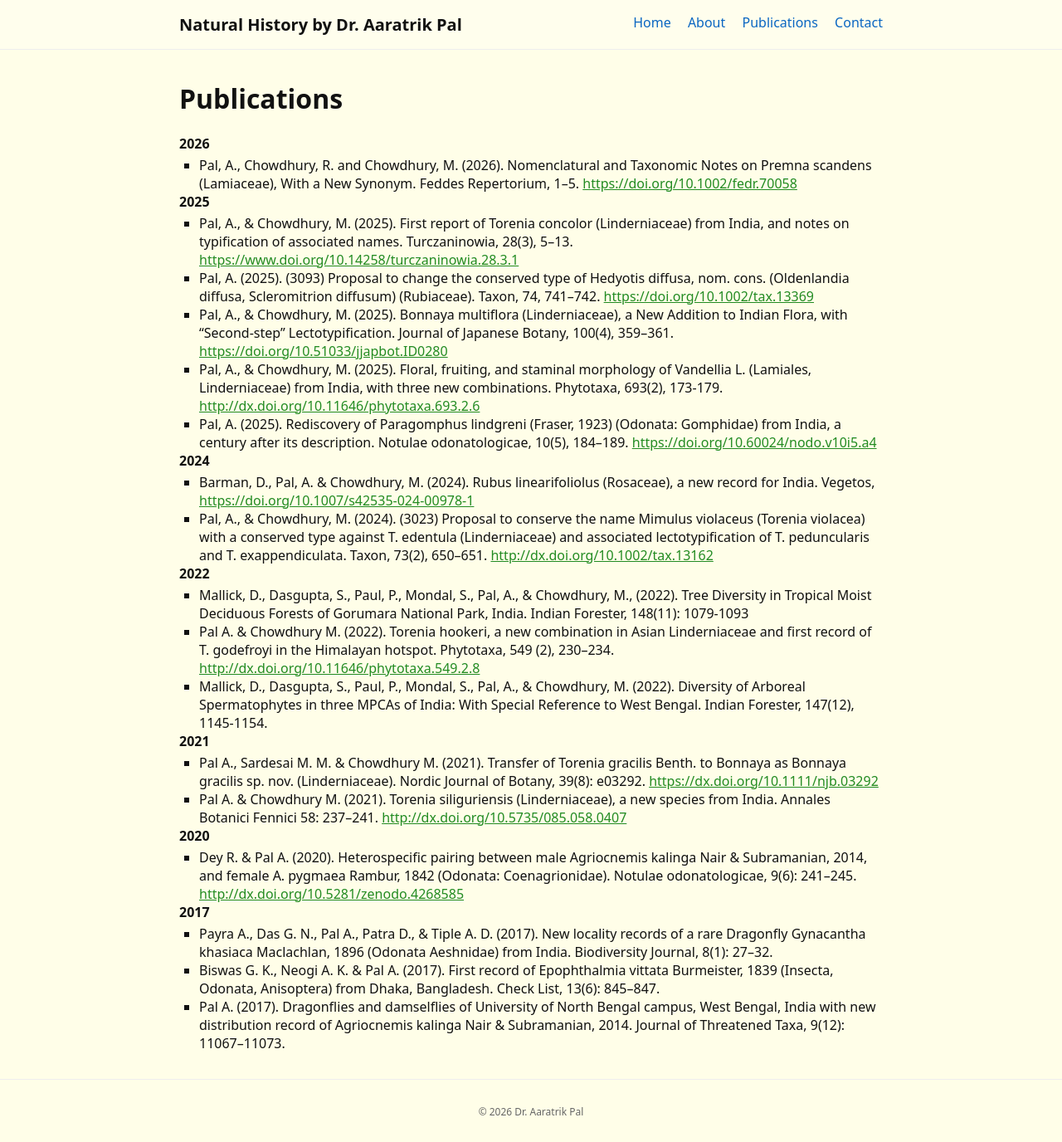
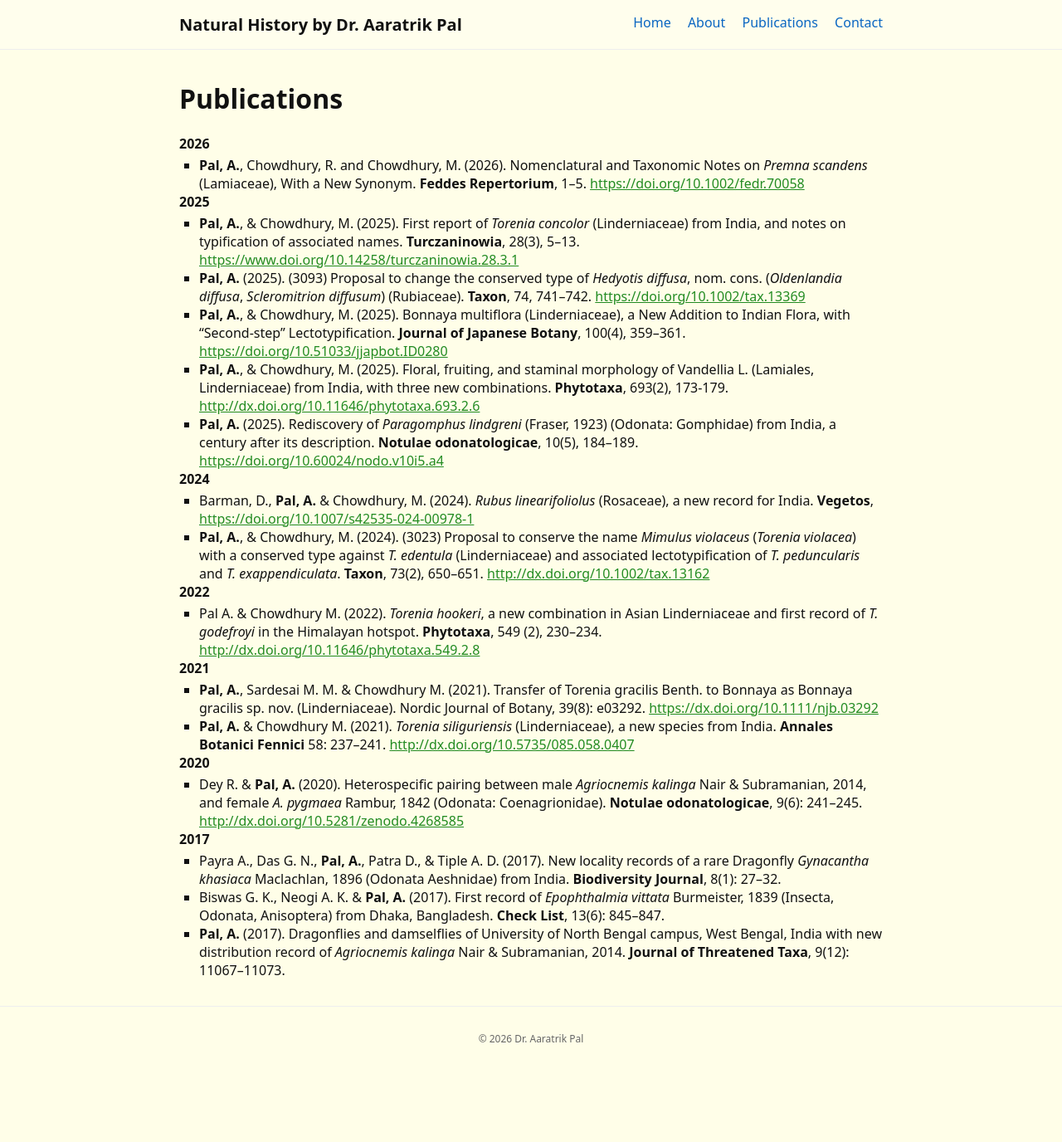
Before and after one commit to naturalhistory/naturalhistory.github.io, a Jekyll site: the page built from publications.md, in a window 1280 px wide. Shown: the whole page at 83% size. Built offline with Jekyll 4.4.1, drawn with Linux system fonts in a browser that asks for light colours; after the commit the page ends 1288 px from its top, so only the background shows below that.

Commit message:
Update publications.md

```diff
--- a/publications.md
+++ b/publications.md
@@ -7,29 +7,29 @@ permalink: /publications/
 # Publications
 
 * **2026**
-  - Pal, A., Chowdhury, R. and Chowdhury, M. (2026). Nomenclatural and Taxonomic Notes on Premna scandens (Lamiaceae), With a New Synonym. Feddes Repertorium, 1–5. <https://doi.org/10.1002/fedr.70058> <br>
+  - **Pal, A.**, Chowdhury, R. and Chowdhury, M. (2026). Nomenclatural and Taxonomic Notes on _Premna scandens_ (Lamiaceae), With a New Synonym. __Feddes Repertorium__, 1–5. <https://doi.org/10.1002/fedr.70058> <br>
 * **2025**
-  - Pal, A., & Chowdhury, M. (2025). First report of Torenia concolor (Linderniaceae) from India, and notes on typification of associated names. Turczaninowia, 28(3), 5–13. <https://www.doi.org/10.14258/turczaninowia.28.3.1> <br>
-  - Pal, A. (2025). (3093) Proposal to change the conserved type of Hedyotis diffusa, nom. cons. (Oldenlandia diffusa, Scleromitrion diffusum) (Rubiaceae). Taxon, 74, 741–742. <https://doi.org/10.1002/tax.13369> <br>
-  - Pal, A., & Chowdhury, M. (2025). Bonnaya multiflora (Linderniaceae), a New Addition to Indian Flora, with “Second-step” Lectotypification. Journal of Japanese Botany, 100(4), 359–361. <https://doi.org/10.51033/jjapbot.ID0280> <br>
-  - Pal, A., & Chowdhury, M. (2025). Floral, fruiting, and staminal morphology of Vandellia L. (Lamiales, Linderniaceae) from India, with three new combinations. Phytotaxa, 693(2), 173-179. <http://dx.doi.org/10.11646/phytotaxa.693.2.6> <br>
-  - Pal, A. (2025). Rediscovery of Paragomphus lindgreni (Fraser, 1923) (Odonata: Gomphidae) from India, a century after its description. Notulae odonatologicae, 10(5), 184–189. <https://doi.org/10.60024/nodo.v10i5.a4> <br>
+  - **Pal, A.**, & Chowdhury, M. (2025). First report of _Torenia concolor_ (Linderniaceae) from India, and notes on typification of associated names. __Turczaninowia__, 28(3), 5–13. <https://www.doi.org/10.14258/turczaninowia.28.3.1> <br>
+  - **Pal, A.** (2025). (3093) Proposal to change the conserved type of _Hedyotis diffusa_, nom. cons. (_Oldenlandia diffusa_, _Scleromitrion diffusum_) (Rubiaceae). __Taxon__, 74, 741–742. <https://doi.org/10.1002/tax.13369> <br>
+  - **Pal, A.**, & Chowdhury, M. (2025). Bonnaya multiflora (Linderniaceae), a New Addition to Indian Flora, with “Second-step” Lectotypification. **Journal of Japanese Botany**, 100(4), 359–361. <https://doi.org/10.51033/jjapbot.ID0280> <br>
+  - **Pal, A.**, & Chowdhury, M. (2025). Floral, fruiting, and staminal morphology of Vandellia L. (Lamiales, Linderniaceae) from India, with three new combinations. **Phytotaxa**, 693(2), 173-179. <http://dx.doi.org/10.11646/phytotaxa.693.2.6> <br>
+  - **Pal, A.** (2025). Rediscovery of _Paragomphus lindgreni_ (Fraser, 1923) (Odonata: Gomphidae) from India, a century after its description. **Notulae odonatologicae**, 10(5), 184–189. <https://doi.org/10.60024/nodo.v10i5.a4> <br>
 * **2024**
-  - Barman, D., Pal, A. & Chowdhury, M. (2024). Rubus linearifoliolus (Rosaceae), a new record for India. Vegetos, <https://doi.org/10.1007/s42535-024-00978-1> <br>
-  - Pal, A., & Chowdhury, M. (2024). (3023) Proposal to conserve the name Mimulus violaceus (Torenia violacea) with a conserved type against T. edentula (Linderniaceae) and associated lectotypification of T. peduncularis and T. exappendiculata. Taxon, 73(2), 650–651. <http://dx.doi.org/10.1002/tax.13162>  <br>
+  - Barman, D., **Pal, A.** & Chowdhury, M. (2024). _Rubus linearifoliolus_ (Rosaceae), a new record for India. **Vegetos**, <https://doi.org/10.1007/s42535-024-00978-1> <br>
+  - **Pal, A.**, & Chowdhury, M. (2024). (3023) Proposal to conserve the name _Mimulus violaceus_ (_Torenia violacea_) with a conserved type against _T. edentula_ (Linderniaceae) and associated lectotypification of _T. peduncularis_ and _T. exappendiculata_. **Taxon**, 73(2), 650–651. <http://dx.doi.org/10.1002/tax.13162>  <br>
 * **2022**
-  - Mallick, D., Dasgupta, S., Paul, P., Mondal, S., Pal, A., & Chowdhury, M., (2022). Tree Diversity in Tropical Moist Deciduous Forests of Gorumara National Park, India. Indian Forester, 148(11): 1079-1093 <br>
-  - Pal A. & Chowdhury M. (2022). Torenia hookeri, a new combination in Asian Linderniaceae and first record of T. godefroyi in the Himalayan hotspot. Phytotaxa, 549 (2), 230–234. <http://dx.doi.org/10.11646/phytotaxa.549.2.8> <br>
-  - Mallick, D., Dasgupta, S., Paul, P., Mondal, S., Pal, A., & Chowdhury, M. (2022). Diversity of Arboreal Spermatophytes in three MPCAs of India: With Special Reference to West Bengal. Indian Forester, 147(12), 1145-1154. <br>
+  <!--*- Mallick, D., Dasgupta, S., Paul, P., Mondal, S., Pal, A., & Chowdhury, M., (2022). Tree Diversity in Tropical Moist Deciduous Forests of Gorumara National Park, India. Indian Forester, 148(11): 1079-1093 <br>-->
+  - Pal A. & Chowdhury M. (2022). _Torenia hookeri_, a new combination in Asian Linderniaceae and first record of _T. godefroyi_ in the Himalayan hotspot. **Phytotaxa**, 549 (2), 230–234. <http://dx.doi.org/10.11646/phytotaxa.549.2.8> <br>
+  <!--- Mallick, D., Dasgupta, S., Paul, P., Mondal, S., Pal, A., & Chowdhury, M. (2022). Diversity of Arboreal Spermatophytes in three MPCAs of India: With Special Reference to West Bengal. Indian Forester, 147(12), 1145-1154. <br>-->
 * **2021**
-  - Pal A., Sardesai M. M. & Chowdhury M. (2021). Transfer of Torenia gracilis Benth. to Bonnaya as Bonnaya gracilis sp. nov. (Linderniaceae). Nordic Journal of Botany, 39(8): e03292. <https://dx.doi.org/10.1111/njb.03292> <br>
-  - Pal A. & Chowdhury M. (2021). Torenia siliguriensis (Linderniaceae), a new species from India. Annales Botanici Fennici 58: 237–241. <http://dx.doi.org/10.5735/085.058.0407> <br>
+  - **Pal, A.**, Sardesai M. M. & Chowdhury M. (2021). Transfer of Torenia gracilis Benth. to Bonnaya as Bonnaya gracilis sp. nov. (Linderniaceae). Nordic Journal of Botany, 39(8): e03292. <https://dx.doi.org/10.1111/njb.03292> <br>
+  - **Pal, A.** & Chowdhury M. (2021). _Torenia siliguriensis_ (Linderniaceae), a new species from India. **Annales Botanici Fennici** 58: 237–241. <http://dx.doi.org/10.5735/085.058.0407> <br>
 * **2020**
-  - Dey R. & Pal A. (2020). Heterospecific pairing between male Agriocnemis kalinga Nair & Subramanian, 2014, and female A. pygmaea Rambur, 1842 (Odonata: Coenagrionidae). Notulae odonatologicae, 9(6): 241–245. <http://dx.doi.org/10.5281/zenodo.4268585> <br>
+  - Dey R. & **Pal, A.** (2020). Heterospecific pairing between male _Agriocnemis kalinga_ Nair & Subramanian, 2014, and female _A. pygmaea_ Rambur, 1842 (Odonata: Coenagrionidae). **Notulae odonatologicae**, 9(6): 241–245. <http://dx.doi.org/10.5281/zenodo.4268585> <br>
 * **2017**
-  - Payra A., Das G. N., Pal A., Patra D., & Tiple A. D. (2017). New locality records of a rare Dragonfly Gynacantha khasiaca Maclachlan, 1896 (Odonata Aeshnidae) from India. Biodiversity Journal, 8(1): 27–32.<br>
-  - Biswas G. K., Neogi A. K. & Pal A. (2017). First record of Epophthalmia vittata Burmeister, 1839 (Insecta, Odonata, Anisoptera) from Dhaka, Bangladesh. Check List, 13(6): 845–847.<br>
-  - Pal A. (2017). Dragonflies and damselflies of University of North Bengal campus, West Bengal, India with new distribution record of Agriocnemis kalinga Nair & Subramanian, 2014. Journal of Threatened Taxa, 9(12): 11067–11073.<br>
+  - Payra A., Das G. N., **Pal, A.**, Patra D., & Tiple A. D. (2017). New locality records of a rare Dragonfly _Gynacantha khasiaca_ Maclachlan, 1896 (Odonata Aeshnidae) from India. **Biodiversity Journal**, 8(1): 27–32.<br>
+  - Biswas G. K., Neogi A. K. & **Pal, A.** (2017). First record of _Epophthalmia vittata_ Burmeister, 1839 (Insecta, Odonata, Anisoptera) from Dhaka, Bangladesh. **Check List**, 13(6): 845–847.<br>
+  - **Pal, A.** (2017). Dragonflies and damselflies of University of North Bengal campus, West Bengal, India with new distribution record of _Agriocnemis kalinga_ Nair & Subramanian, 2014. **Journal of Threatened Taxa**, 9(12): 11067–11073.<br>
 
 <style>
   /* Level 1: Year (No bullet, flush left) */
```
